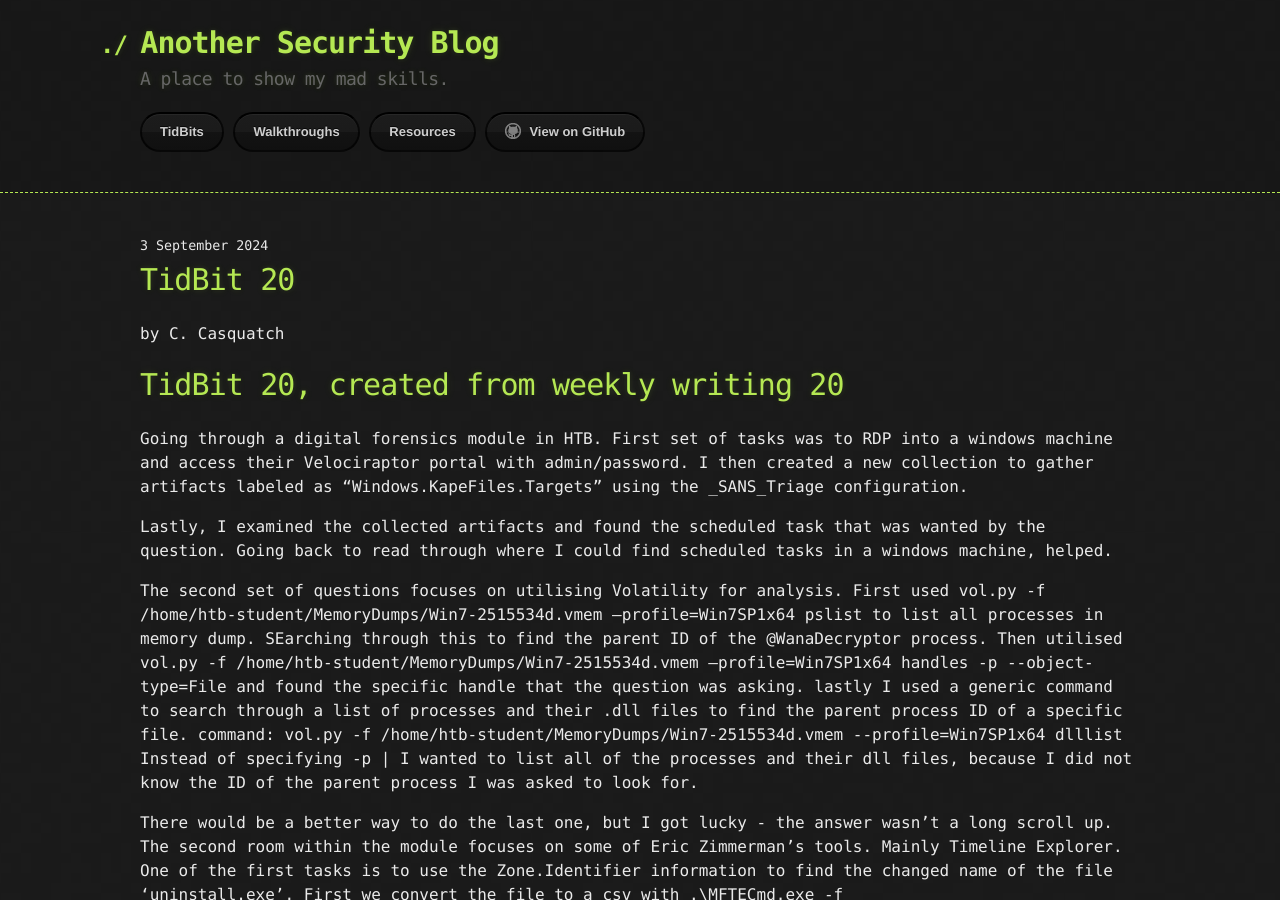
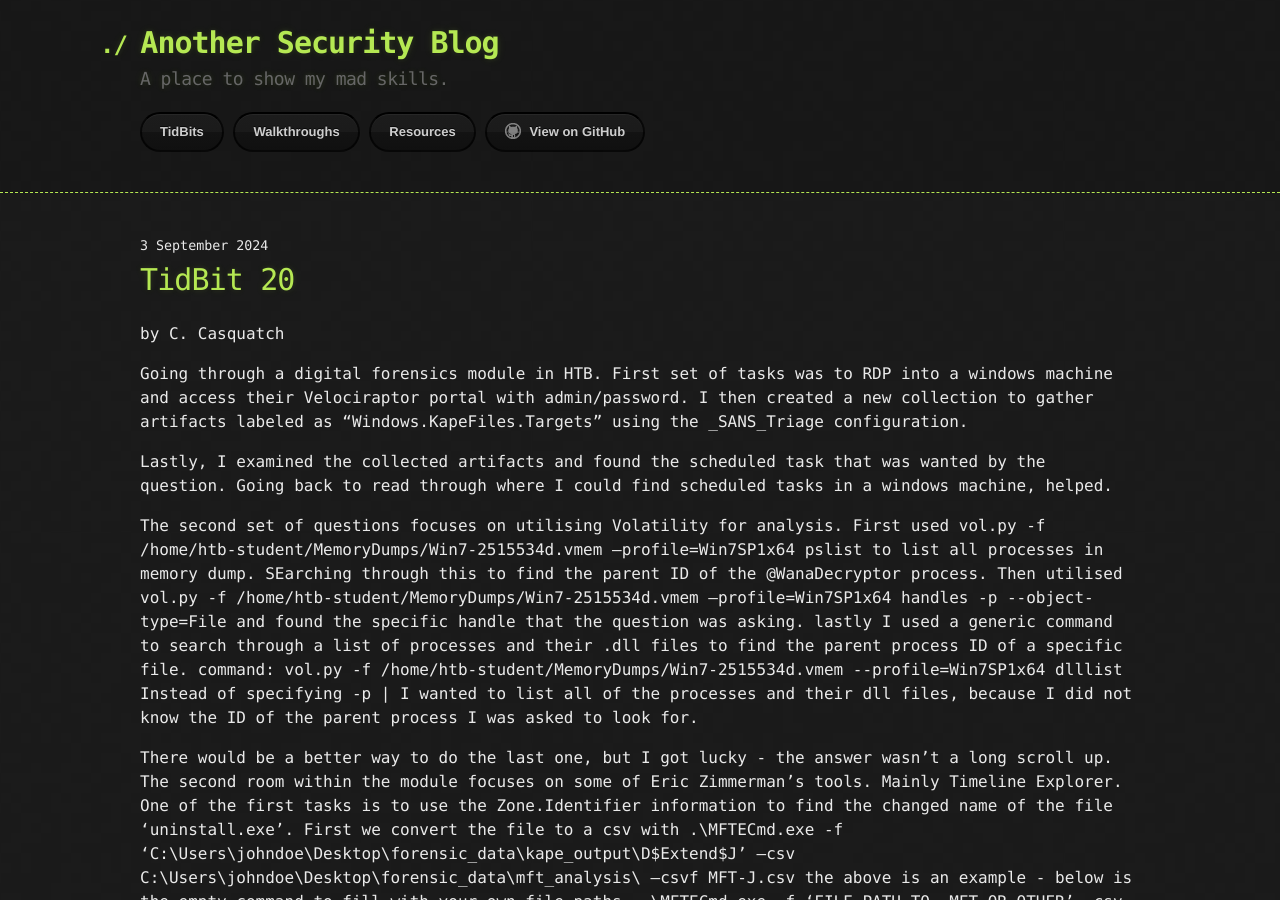
Before and after one commit to CyberCasquatch/cybercasquatch.github.io, a Jekyll site: the page built from _posts/TidBits/2024-09-03-TidBit-20.markdown, in a window 1280 px wide and 900 px high. Built offline with Jekyll 4.4.1, drawn with Linux system fonts in a browser that asks for light colours.

Commit message:
Update 2024-09-03-TidBit-20.markdown

```diff
--- a/_posts/TidBits/2024-09-03-TidBit-20.markdown
+++ b/_posts/TidBits/2024-09-03-TidBit-20.markdown
@@ -6,8 +6,6 @@ author: C. Casquatch
 comments: false
 tag: ['Volatility', 'DigitalForensics']
 ---
-
-# TidBit 20, created from weekly writing 20
 
 Going through a digital forensics module in HTB.
 First set of tasks was to RDP into a windows machine and access their Velociraptor portal with admin/password.
```
